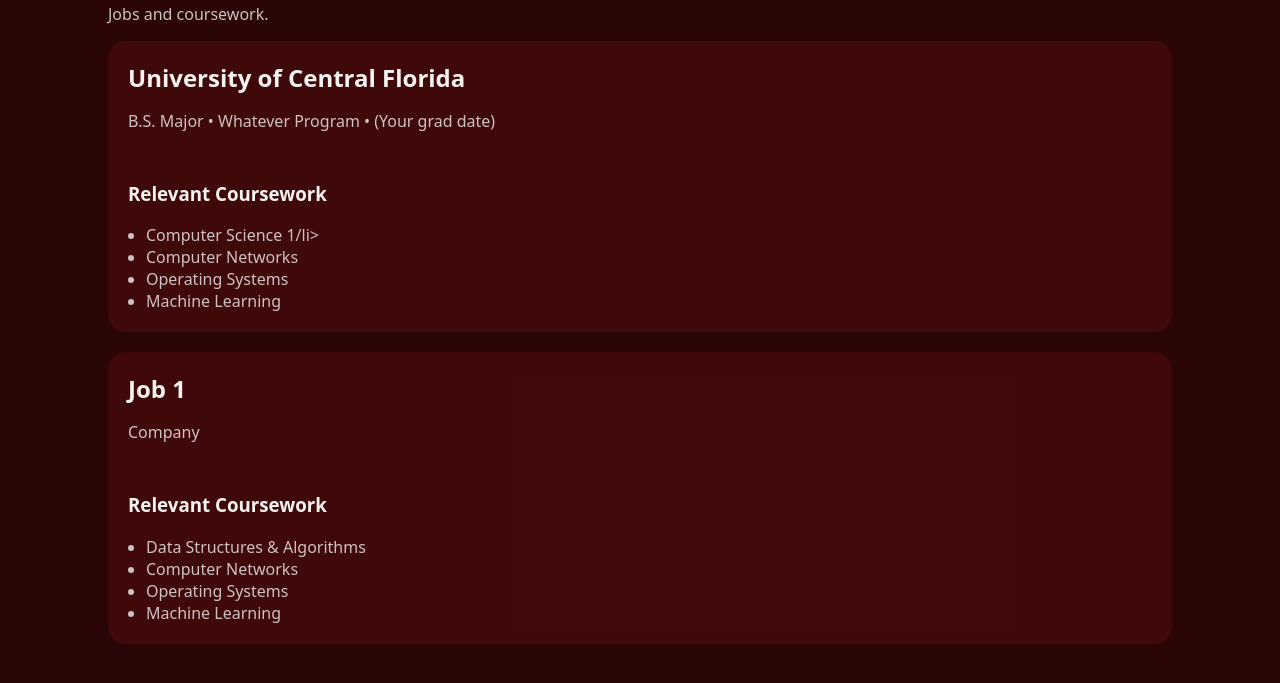
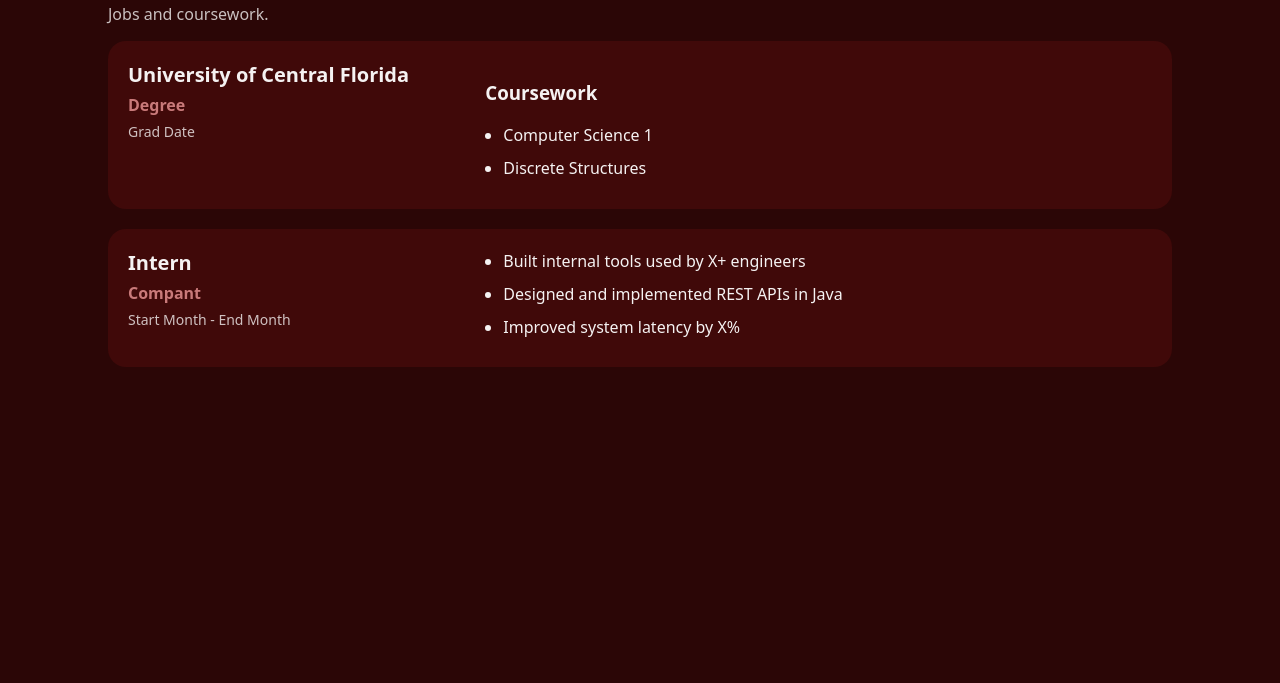
Before and after one commit to megandanh/weecs_portfolio, a plain HTML site: page experience.html in a window 1280 px wide. Shown: the part 131-814 px from the top of the page. Drawn offline with Linux system fonts and the light colour scheme.

Commit message:
tweaked js

```diff
--- a/experience.html
+++ b/experience.html
@@ -32,36 +32,40 @@
     </section>
 
     <!-- Mention School and coursework at top -->
-    <section class="card pageCard">
-      <h2>University of Central Florida</h2>
-      <p class="muted">B.S. Major • Whatever Program • (Your grad date)</p>
+    <section class="card pageCard experienceRow">
+        <div class="exp-left">
+            <h2>University of Central Florida</h2>
+            <p class="company">Degree</p>
+            <p class="dates">Grad Date</p>
+        </div>
 
-      <div class="listBlock">
-        <h3>Relevant Coursework</h3>
-        <ul>
-        <!-- Edit your classes here -->
-          <li>Computer Science 1/li>
-          <li>Computer Networks</li>
-          <li>Operating Systems</li>
-          <li>Machine Learning</li>
-        </ul>
-      </div>
+        <div class="exp-right">
+            <h3>Coursework</h3>
+            <ul>
+                <!-- Courses here -->
+            <li>Computer Science 1</li>
+            <li>Discrete Structures</li>
+            </ul>
+        </div>
     </section>
 
     <!-- Start with a job or whatever you think is best -->
-    <section class="card pageCard">
-      <h2>Job 1</h2>
-      <p class="muted">Company </p>
+    <section class="card pageCard experienceRow">
+    <div class="exp-left">
+        <h2>Intern</h2>
+        <p class="company">Compant</p>
+        <p class="dates">Start Month - End Month</p>
+    </div>
 
-      <div class="listBlock">
-        <h3>Relevant Coursework</h3>
+    <div class="exp-right">
         <ul>
-          <li>Data Structures & Algorithms</li>
-          <li>Computer Networks</li>
-          <li>Operating Systems</li>
-          <li>Machine Learning</li>
+        <!-- Fill in your stuff -->
+        <li>Built internal tools used by X+ engineers</li>
+        <li>Designed and implemented REST APIs in Java</li>
+        <li>Improved system latency by X%</li>
         </ul>
-      </div>
+    </div>
+    </section>
     </section>
   </main>
 
--- a/script.js
+++ b/script.js
@@ -2,9 +2,9 @@
 if (typedEl) {
   const lines = [
     // Put in the text you want to loop through
-    "hi, i'm (your name)",
-    "Full-stack • ML • UI/UX",
-    "Let’s make something meaningful."
+    "(your name)",
+    "an (your major) engineer",
+    "creator"
   ];
 
   let lineIndex = 0;
--- a/styles.css
+++ b/styles.css
@@ -241,6 +241,7 @@
     background: #230709;
     border: 1px solid rgba(255,255,255,0.15);
     box-shadow: 0 16px 50px rgba(37, 8, 8, 0.55);
+    padding: 50px;
 }
 
 .experienceRow{
```
